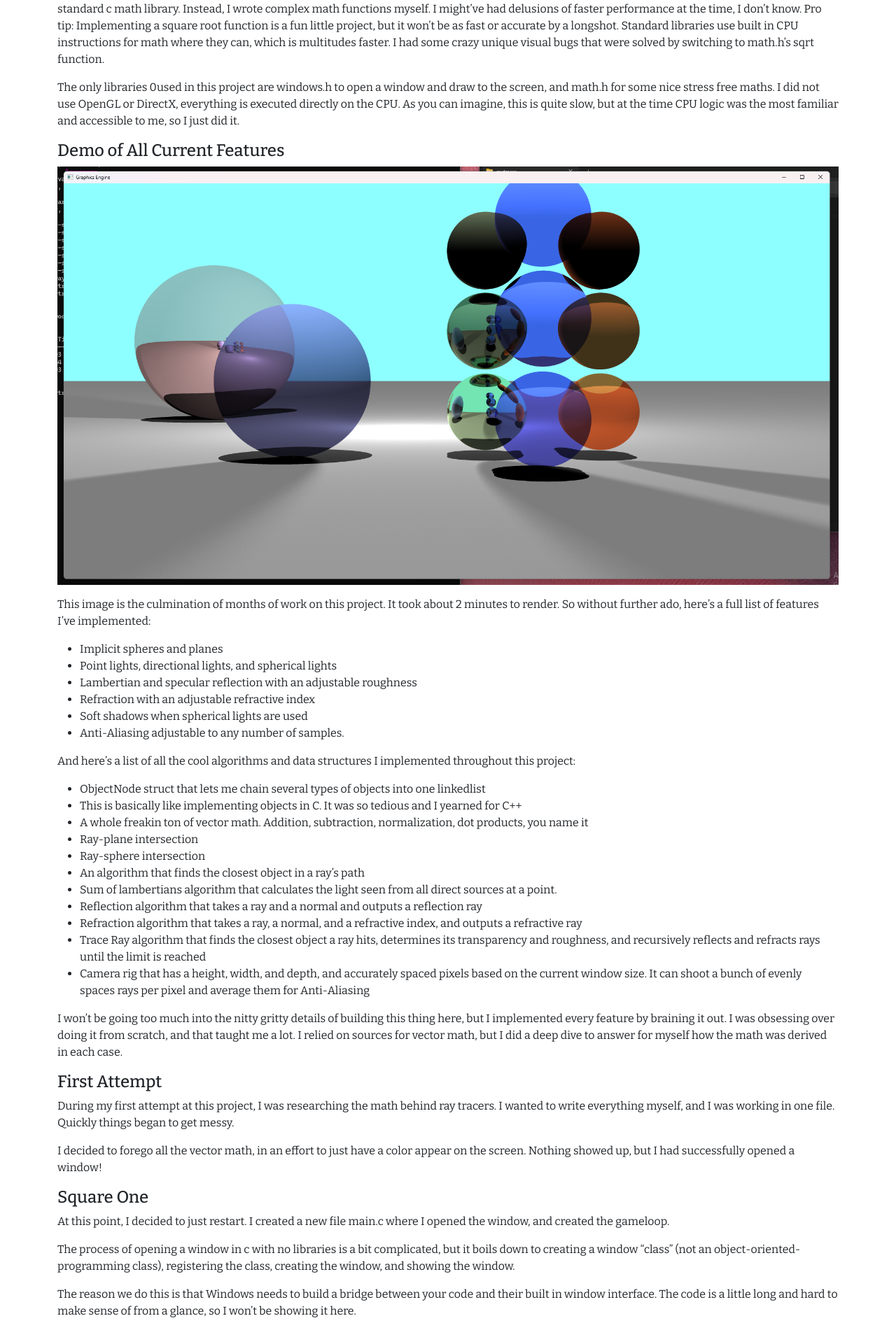
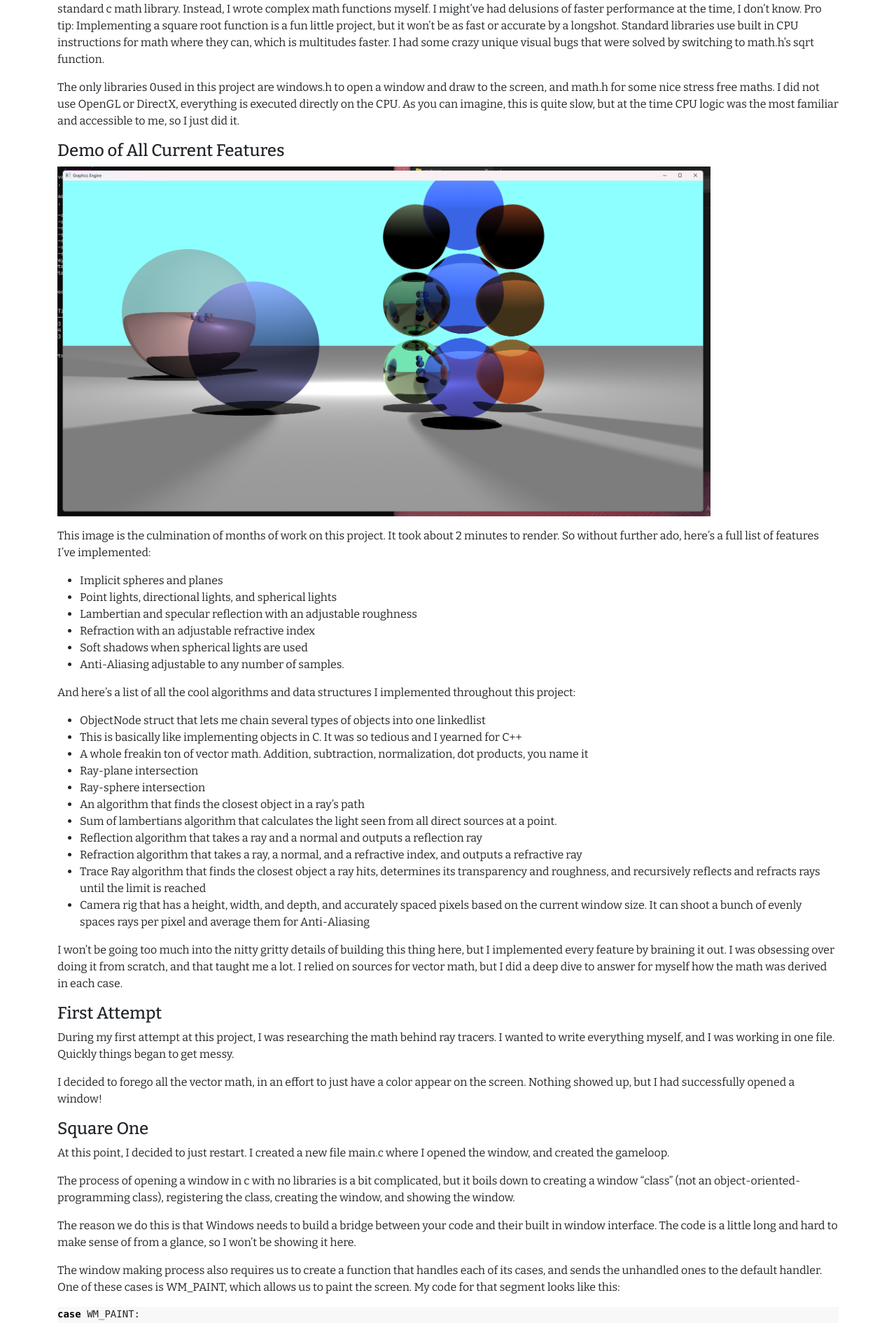
Before and after one commit to kylebueche/kylebueche.github.io, a Jekyll site: the page built from projects/ray-tracer.md, in a window 1280 px wide. Shown: the part 315-2206 px from the top of the page at 70% size. Built offline with Jekyll 4.4.1, drawn with Linux system fonts in a browser that asks for light colours.

Commit message:
Update ray-tracer.md

```diff
--- a/projects/ray-tracer.md
+++ b/projects/ray-tracer.md
@@ -22,7 +22,7 @@ The only libraries 0used in this project are windows.h to open a window and draw
 
 #### Demo of All Current Features
 
-<img class="img-fluid" src="../img/ray-tracer/demo-1.png">
+<img height="500px" src="../img/ray-tracer/demo-1.png">
 
 This image is the culmination of months of work on this project. It took about 2 minutes to render. So without further ado, here's a full list of features I've implemented:
 - Implicit spheres and planes
@@ -107,7 +107,7 @@ while (!quit)
 
 pixelGrid.pixels is a pointer to our pixel grid. In the first part of our loop, we handle messages such as window resizing or painting to the screen. Then, we set the rgb values as such: 0x00RRGGBB. At the end of our loop, we invalidate the entire window screen so that it has to be redrawn, and then we update the window. At the start of the loop, the WM_DRAW message will be dispatched to our handler function, which will copy everything from our array to the screen. 0x00ffff00 is the hexadecimal for yellow in 24-bit color. Voila! A yellow screen!
 
-<img class="img-fluid" src="../img/ray-tracer/displaying-color.png">
+<img height="500px" src="../img/ray-tracer/displaying-color.png">
 
 The nice thing about this is that we are constantly setting resetting each pixel as fast as we can, so we essentially have a realtime renderer. Let's change the color line to the following:
 
@@ -118,11 +118,11 @@ pixelGrid.pixels[(y * pixelGrid.width + x)] = 0x00010100 * (int) (256 * (pixelGr
 
 Now we have the following gradient:
 
-<img class="img-fluid" src="../img/ray-tracer/displaying-gradient-1.png">
+<img height="500px" src="../img/ray-tracer/displaying-gradient-1.png">
 
 And if we resize it:
 
-<img class="img-fluid" src="../img/ray-tracer/displaying-gradient-2.png">
+<img height="250px" src="../img/ray-tracer/displaying-gradient-2.png">
 
 Huzzah!
 
```
